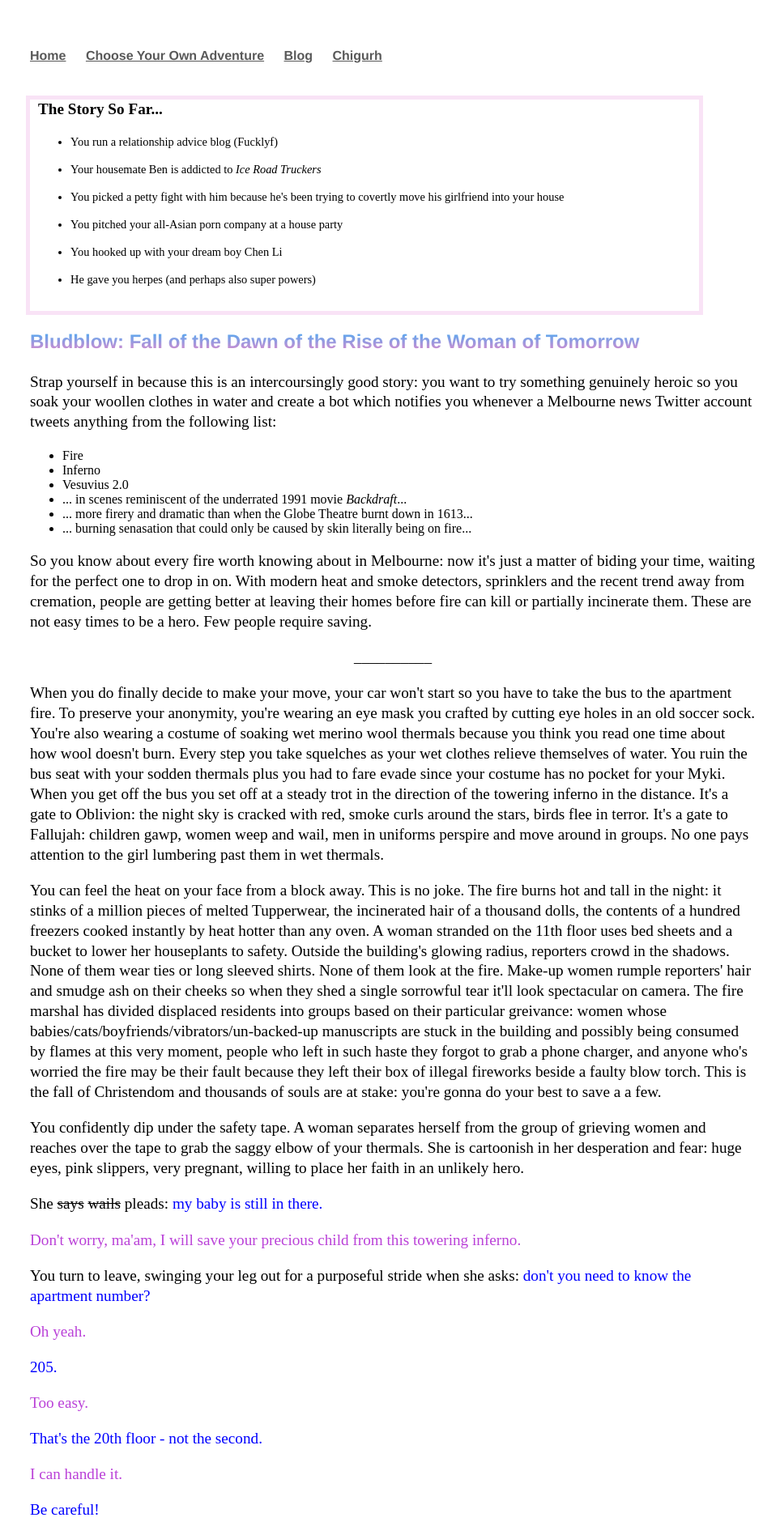
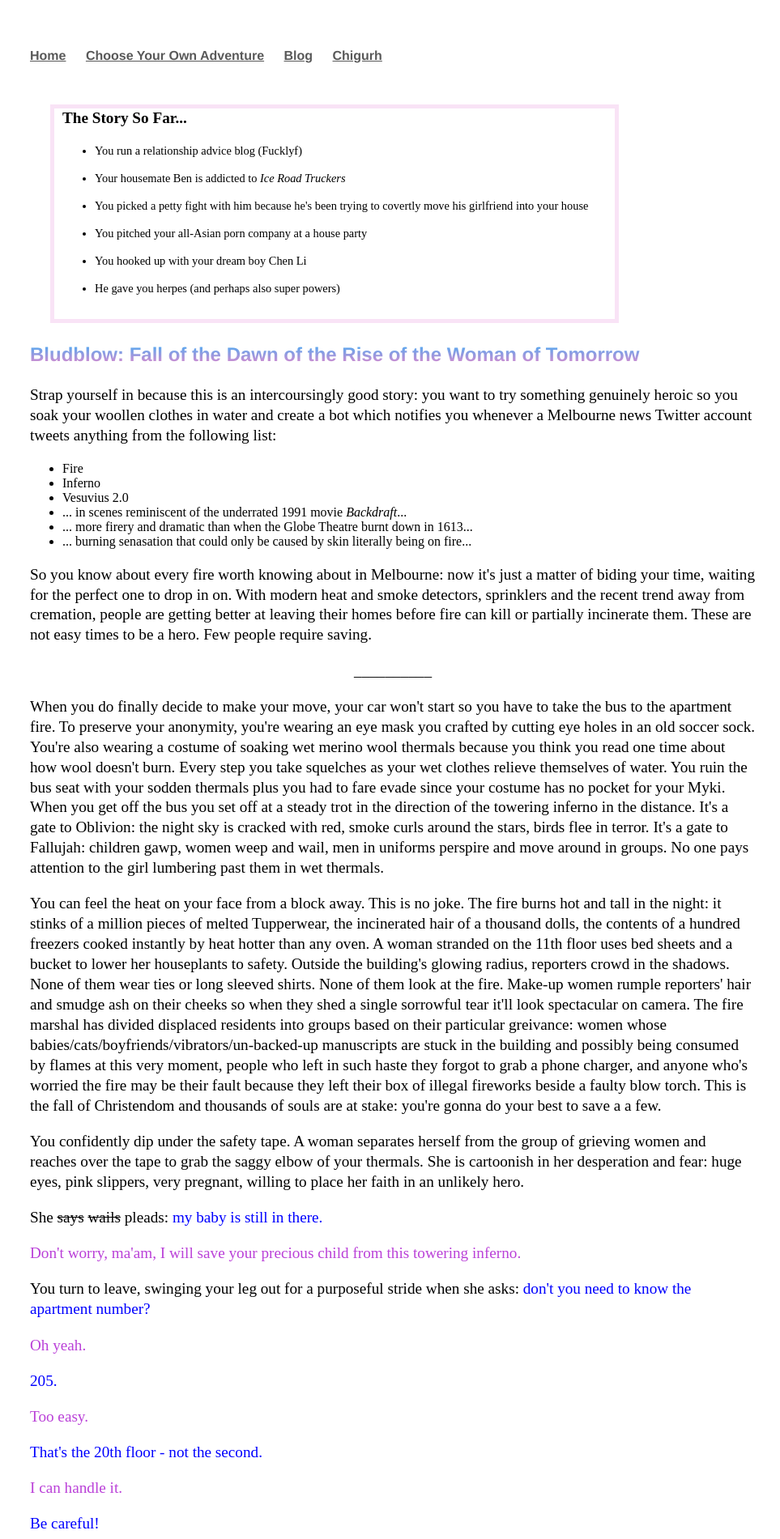
Before and after one commit to Pinelife/pinelife.github.io, a Jekyll site: the page Hellhole/paneltest.html, which Jekyll copies as it is, in a window 1280 px wide. Shown: the top 1901 px of the page at 81% size, without its empty margins (155-1118 px from the left). Built offline with Jekyll 4.4.1, drawn with Linux system fonts in a browser that asks for light colours.

Commit message:
Update main.css

```diff
--- a/css/main.css
+++ b/css/main.css
@@ -134,8 +134,8 @@ ol li {
 @media (max-width: 2080px){
     .main, .left {
      float:none !important;
-     width:90% !important;
-     margin: 0px !important;
+     width:75% !important;
+     margin:30px !important;
       }
 }
 
```
